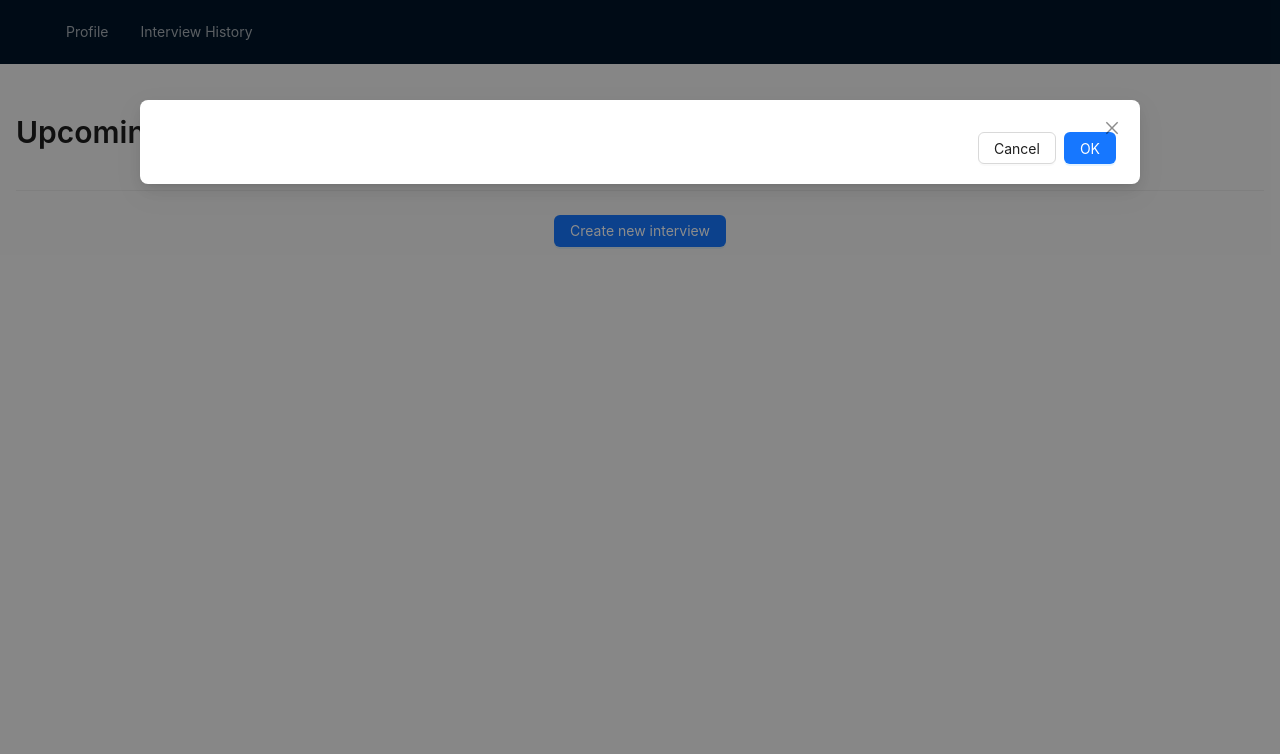
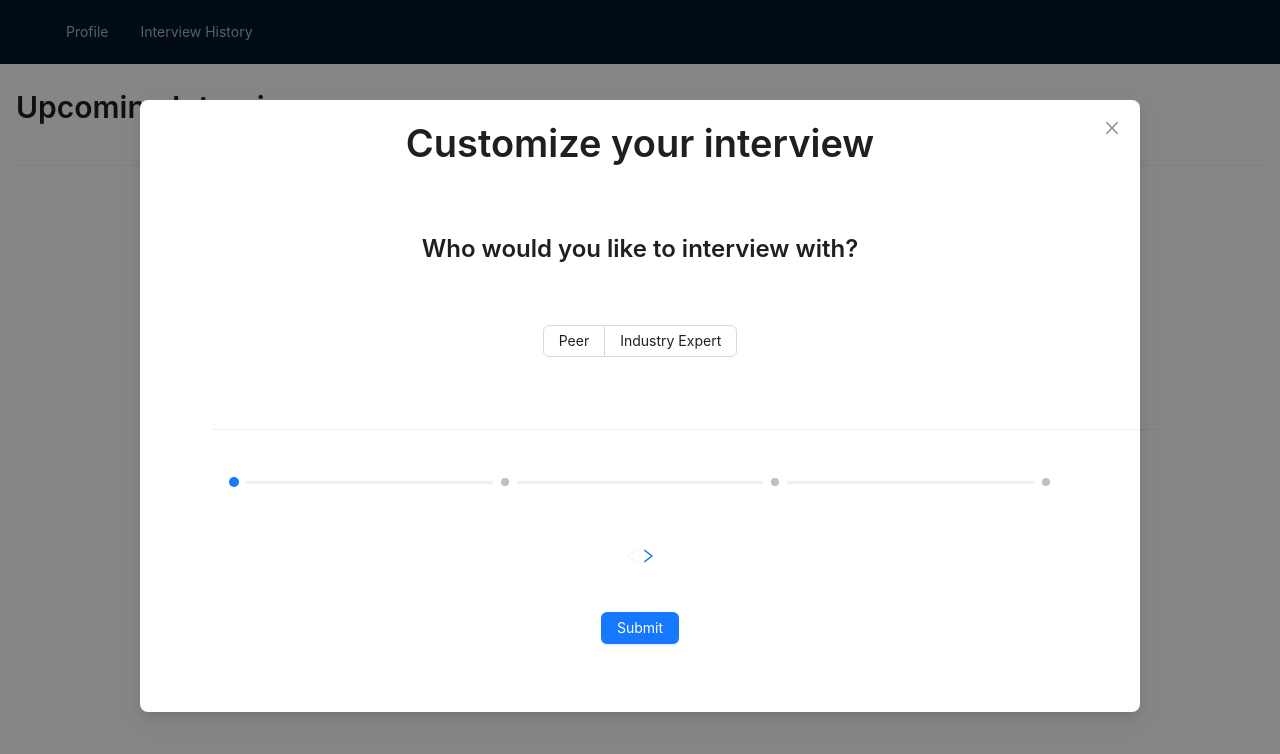
Before and after one commit to vishaalagartha/SDA-S2023-T8-mockly, a React (Create React App) app in the folder client/: page / in a window 1280 px wide. Both pictures are taken after a click on the button "Create new interview". Shown: the top 754 px of the page. Built offline with nearby package versions, Linux system fonts and the light colour scheme.

Commit message:
Complete frontend interview modal for scheduling and making specifications.

```diff
--- a/client/public/index.html
+++ b/client/public/index.html
@@ -10,6 +10,7 @@
       content="Web site created using create-react-app"
     />
     <link rel="apple-touch-icon" href="%PUBLIC_URL%/logo192.png" />
+    <link rel="stylesheet" href="https://cdn.jsdelivr.net/npm/bootstrap@4.1.3/dist/css/bootstrap.min.css" integrity="sha384-MCw98/SFnGE8fJT3GXwEOngsV7Zt27NXFoaoApmYm81iuXoPkFOJwJ8ERdknLPMO" crossorigin="anonymous">
     <!--
       manifest.json provides metadata used when your web app is installed on a
       user's mobile device or desktop. See https://developers.google.com/web/fundamentals/web-app-manifest/
--- /dev/null
+++ b/client/src/api/interview.js
@@ -0,0 +1,10 @@
+import request from "../utils/request"
+
+const createInterview = async (interviewData) => {
+  request('interview', {
+    method: 'POST',
+    body: JSON.stringify(interviewData)
+  }).then(console.log)
+}
+
+export { createInterview}
--- a/client/src/components/InterviewModal.jsx
+++ b/client/src/components/InterviewModal.jsx
@@ -1,14 +1,164 @@
-import { Modal } from "antd"
+import { useEffect, useState } from "react"
+import dayjs from 'dayjs'
+import { Modal, Row, Form, Radio, Tag, Typography, Select, Steps, Divider, Button, message, DatePicker } from "antd"
+import { useForm } from "antd/es/form/Form"
+import { LeftOutlined, RightOutlined } from "@ant-design/icons"
+import { createInterview } from "../api/interview"
 
 const InterviewModal = ({ open, setOpen }) => {
+  const steps = [1, 2, 3, 4]
+  const [form] = useForm()
+  const [step, setStep] = useState(0)
+  const [messageApi, contextHolder] = message.useMessage()
+  const [times, setTimes] = useState([])
+  const [timeStatus, setTimeStatus] = useState('success')
+
+
+  useEffect(() => {
+    form.resetFields()
+    setStep(0)
+  }, [open])
+
+  const leftStyle = {
+    fontSize: 16,
+    color: step > 0 ? '#1677FF' : '#F5F5F5'
+  }
+
+  const rightStyle = {
+    fontSize: 16,
+    color: step < steps.length - 1 ? '#1677FF' : '#F5F5F5'
+  }
+
+  const handleStepBack = () => {
+    step > 0 && setStep(step - 1)
+  }
+
+  const handleStepForward = async () => {
+    step < steps.length - 1 && setStep(step + 1)
+  }
+
+  const handleSubmit = async () => {
+    try {
+      await form.validateFields()
+      if (!times.length) {
+        throw new Error('Please select at least 1 time slot.')
+      }
+      console.log('here')
+      const formattedTimes = times.map(t => dayjs(t, 'MM/DD/YY h A').unix())
+      const data = { ...form.getFieldsValue(), dates: formattedTimes }
+      const res = await createInterview(data)
+      if (res.status === 200)
+        console.log(res.data)
+    } catch (e) {
+      messageApi.open({ type: 'error', content: 'Please fill out all the fields prior to submitting!' })
+    }
+  }
+
+  const addTimeSlot = (time) => {
+    form.setFieldValue('date', '')
+    const formattedTime = time.format('MM/DD/YY h A')
+    const newTimes = times.indexOf(formattedTime) === -1 ? [...times, time.format('MM/DD/YY h A')] : [...times]
+    setTimes(newTimes)
+    setTimeStatus('success')
+  }
+
+  const removeTimeSlot = (idx) => {
+    if (times.length === 1) setTimeStatus('error')
+    setTimes(times.filter((_, i) => i !== idx))
+  }
 
   return (
     <Modal
       open={open}
       onCancel={() => setOpen(false)}
       onOk={() => setOpen(false)}
-      width={1000}>
+      width={1000}
+      title={<Row justify="center"><Typography.Title level={1}>Customize your interview</Typography.Title></Row>}
+      footer={
+        <>
+        <Divider className="m-5"/>
+        <Steps
+          progressDot
+          current={step}
+          items={steps}/>
+          <Row justify="center" className="m-5">
+            <LeftOutlined role="button" style={leftStyle} onClick={handleStepBack} />
+            <RightOutlined role="button" style={rightStyle} onClick={handleStepForward} />
+          </Row>
+          <Row justify="center" className="m-5">
+            <Button type="primary" onClick={handleSubmit}>Submit</Button>
+          </Row>
+        </>
+      }>
+        {contextHolder}
+        <Form
+          form={form}>
+            <div className={'text-center' + (step === 0 ? '' : ' d-none')}>
+              <Row justify="center" className="m-5">
+                <Typography.Title level={3}>Who would you like to interview with?</Typography.Title>
+              </Row>
+              <Row justify="center">
+                <Form.Item name="interviewer" rules={[{ required: true, message: 'Please select an interviewer type.' }]}>
+                  <Radio.Group buttonStyle="solid" className="text-center">
+                    <Radio.Button value="peer">Peer</Radio.Button>
+                    <Radio.Button value="expert">Industry Expert</Radio.Button>
+                  </Radio.Group>
+                </Form.Item>
+              </Row>
+            </div>
+          <div className={'text-center' + (step === 1 ? '' : ' d-none')}>
+            <Row justify="center" className="m-5">
+              <Typography.Title level={3}>What field would you like to focus on?</Typography.Title>
+            </Row>
+              <Row justify="center">
+                <Form.Item name="field" rules={[{ required: true, message: 'Please select a field of focus.' }]}>
+                  <Select
+                    style={{ minWidth: 300 }}
+                    options={[
+                      { value: 'DATA_STRUCTURES_ALGORITHMS', label: 'Data Structures & Algorithms' },
+                      { value: 'SYSTEM_DESIGN', label: 'System Design' },
+                      { value: 'DATA_SCIENCE', label: 'Data Science' },
+                      { value: 'FRONTEND', label: 'Frontend' },
+                      { value: 'BACKEND', label: 'Backend' },
+                      { value: 'BEHAVIORAL', label: 'Behavioral' },
+                    ]}
+                  />
+                </Form.Item>
 
+              </Row>
+          </div>
+          <div className={'text-center' + (step === 2 ? '' : ' d-none')} >
+            <Row justify="center" className="m-5">
+              <Typography.Title level={3}>What level of expertise are you? How challenging would you like the interview to be?</Typography.Title>
+            </Row>
+            <Row justify="center">
+              <Form.Item name="difficulty" rules={[{ required: true, message: 'Please select a difficulty level' }]}>
+                <Radio.Group buttonStyle="solid" className="text-center">
+                  <Radio.Button value="introductory">Introductory</Radio.Button>
+                  <Radio.Button value="intermediate">Intermediate</Radio.Button>
+                  <Radio.Button value="advanced">Advanced</Radio.Button>
+                </Radio.Group>
+              </Form.Item>
+            </Row>
+          </div>
+          <div className={'text-center' + (step === 3 ? '' : ' d-none')} >
+            <Row justify="center" className="m-5">
+              <Typography.Title level={3}>Please select your available time slots in the next 3 weeks.</Typography.Title>
+            </Row>
+            <Row justify="center">
+              <Form.Item name="date" validateStatus={timeStatus} help={timeStatus === 'error' ? 'Please select at least 1 time slot.' : ''}>
+                <DatePicker showTime={{ use12Hours: true }} format="MM/DD/YY h A" onOk={addTimeSlot} />
+              </Form.Item>
+            </Row>
+            <Row>
+              {times.map((t, i) => {
+                return (
+                  <Tag key={i} closable onClose={() => removeTimeSlot(i)} className="d-flex align-items-center"><div>{t}</div></Tag>
+                )
+              })}
+            </Row>
+          </div>
+        </Form>
       </Modal>
   )
 }
```
